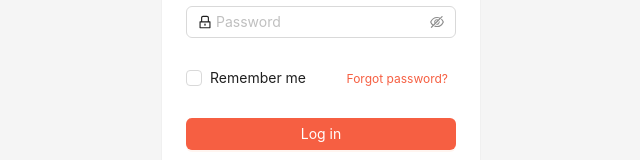
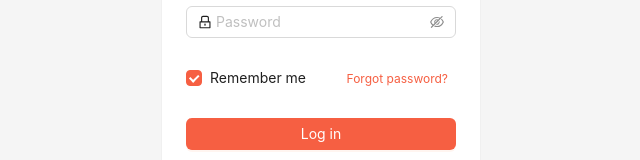
Before and after one commit to p6h6di/pizzastack-admin-dashboard, a React (Vite) app: page /login in a window 1280 px wide. Shown: the part 389-549 px from the top of the page, without its empty margins (319-959 px from the left). Built offline with nearby package versions, Linux system fonts and the light colour scheme; no server answers.

Commit message:
user authentication with react-query

```diff
--- a/package.json
+++ b/package.json
@@ -11,7 +11,9 @@
     "test": "vitest --watch"
   },
   "dependencies": {
+    "@tanstack/react-query": "^5.84.1",
     "antd": "^5.26.7",
+    "axios": "^1.11.0",
     "react": "^19.1.0",
     "react-dom": "^19.1.0",
     "react-router-dom": "^7.7.1"
@@ -20,6 +22,7 @@
     "@eslint/js": "^9.30.1",
     "@testing-library/jest-dom": "^6.6.4",
     "@testing-library/react": "^16.3.0",
+    "@types/axios": "^0.9.36",
     "@types/react": "^19.1.8",
     "@types/react-dom": "^19.1.6",
     "@vitejs/plugin-react": "^4.6.0",
--- /dev/null
+++ b/src/http/api.ts
@@ -0,0 +1,5 @@
+import type { Credentials } from "../types";
+import { api } from "./client";
+
+export const login = (credentials: Credentials) =>
+  api.post("/auth/login", credentials);
--- /dev/null
+++ b/src/http/client.ts
@@ -0,0 +1,10 @@
+import axios from "axios";
+
+export const api = axios.create({
+  baseURL: import.meta.env.VITE_BACKEND_API_URL,
+  withCredentials: true,
+  headers: {
+    "Content-Type": "application/json",
+    Accept: "application/json",
+  },
+});
--- a/src/main.tsx
+++ b/src/main.tsx
@@ -5,9 +5,13 @@ import { RouterProvider } from "react-router-dom";
 import { router } from "./router.tsx";
 import "antd/dist/reset.css";
 import { ConfigProvider } from "antd";
+import { QueryClient, QueryClientProvider } from "@tanstack/react-query";
+
+const queryClient = new QueryClient();
 
 createRoot(document.getElementById("root")!).render(
   <StrictMode>
+    <QueryClientProvider client={queryClient}>
       <ConfigProvider
         theme={{
           token: {
@@ -18,5 +22,6 @@ createRoot(document.getElementById("root")!).render(
       >
         <RouterProvider router={router} />
       </ConfigProvider>
+    </QueryClientProvider>
   </StrictMode>
 );
--- a/src/pages/login/login.tsx
+++ b/src/pages/login/login.tsx
@@ -1,8 +1,33 @@
-import { Button, Card, Checkbox, Flex, Form, Input, Layout, Space } from "antd";
+import {
+  Alert,
+  Button,
+  Card,
+  Checkbox,
+  Flex,
+  Form,
+  Input,
+  Layout,
+  Space,
+} from "antd";
 import { LockFilled, LockOutlined, UserOutlined } from "@ant-design/icons";
 import Logo from "../../components/icons/Logo";
+import { useMutation } from "@tanstack/react-query";
+import type { Credentials } from "../../types";
+import { login } from "../../http/api";
+
+const loginUser = async (credentials: Credentials) => {
+  const { data } = await login(credentials);
+  return data;
+};
 
 const Login = () => {
+  const { mutate, isPending, isError, error } = useMutation({
+    mutationKey: ["login"],
+    mutationFn: loginUser,
+    onSuccess: async () => {
+      console.log("Login successfull");
+    },
+  });
   return (
     <>
       <Layout
@@ -32,7 +57,22 @@ const Login = () => {
               </Space>
             }
           >
-            <Form>
+            <Form
+              initialValues={{
+                remember: true,
+              }}
+              onFinish={(values) => {
+                mutate({ email: values.username, password: values.password });
+                console.log(values);
+              }}
+            >
+              {isError && (
+                <Alert
+                  style={{ marginBottom: 20 }}
+                  type="error"
+                  message={error.message}
+                />
+              )}
               <Form.Item
                 name="username"
                 rules={[
@@ -65,10 +105,12 @@ const Login = () => {
               </Form.Item>
 
               <Flex justify="space-between">
-                <Form.Item name="remember">
+                <Form.Item name="remember" valuePropName="checked">
                   <Checkbox>Remember me</Checkbox>
                 </Form.Item>
-                <a href="#" id="login-form-forgot">Forgot password?</a>
+                <a href="#" id="login-form-forgot">
+                  Forgot password?
+                </a>
               </Flex>
 
               <Form.Item>
@@ -76,6 +118,7 @@ const Login = () => {
                   type="primary"
                   htmlType="submit"
                   style={{ width: "100%" }}
+                  loading={isPending}
                 >
                   Log in
                 </Button>
--- /dev/null
+++ b/src/types.ts
@@ -0,0 +1,4 @@
+export type Credentials = {
+  email: string;
+  password: string;
+};
```
Also changed, not shown: 2 other files (tests, documents, lock files or other folders). Lines whose indentation alone changed are shown as unchanged.
